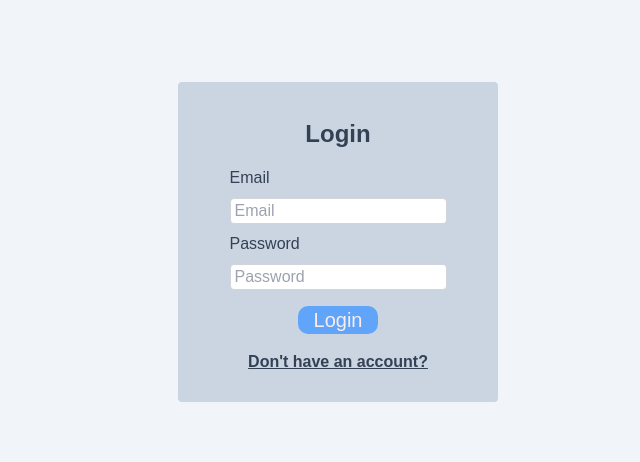
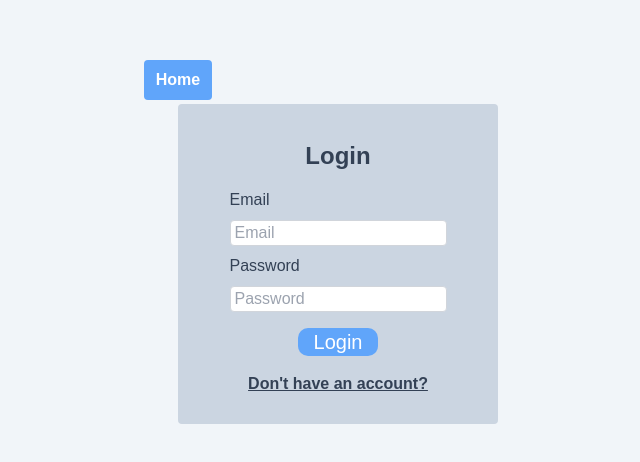
Before and after one commit to alexcsia/Hangman-Website, a Next.js app: page /users/login in a window 1280 px wide. Shown: the part 158-620 px from the top of the page, without its empty margins (302-942 px from the left). Built offline with nearby package versions, Linux system fonts and the light colour scheme.

Commit message:
add homepage redirect button

```diff
--- a/app/components/LoginForm.tsx
+++ b/app/components/LoginForm.tsx
@@ -59,7 +59,7 @@ const LoginForm: React.FC = () => {
 
   return (
     <>
-      <div className="bg-slate-300 mx-auto my-52 w-1/4 h-80 flex flex-col items-center justify-center rounded">
+      <div className="bg-slate-300 mx-auto my-45 w-1/4 h-80 flex flex-col items-center justify-center rounded">
         <form
           className="flex flex-col items-center justify-center "
           onSubmit={handleSubmit}
--- a/app/components/UserProfile.tsx
+++ b/app/components/UserProfile.tsx
@@ -58,10 +58,16 @@ const UserProfile: React.FC<UserProfileProps> = ({ token }) => {
   if (error) return <div>{error}</div>;
 
   return (
-    <div className="bg-slate-300 mx-auto my-52 w-1/4 h-80 flex flex-col items-center justify-center rounded">
-      <label>Username: {userData?.username}</label>
-      <label>Email: {userData?.email}</label>
-    </div>
+    <>
+      <div className="bg-slate-300 mx-auto my-45 w-1/4 h-80 flex flex-col items-center justify-center rounded">
+        <label className="text-lg text-gray-800 mb-1">
+          Username: <span className="font-semibold">{userData?.username}</span>
+        </label>
+        <label className="text-lg text-gray-800">
+          Email: <span className="font-semibold">{userData?.email}</span>
+        </label>
+      </div>
+    </>
   );
 };
 
--- a/app/globals.css
+++ b/app/globals.css
@@ -37,7 +37,7 @@ button {
   border-radius: 10px;
   font-family: Arial, "Trebuchet MS", sans-serif;
   font-size: x-large;
-  color: #fbecec;
+  color: white;
 }
 
 button:hover {
--- a/app/play/connect/page.tsx
+++ b/app/play/connect/page.tsx
@@ -5,6 +5,7 @@ import SearchLobby from "@/app/components/SearchCode";
 import { useEffect } from "react";
 import { useRouter } from "next/navigation";
 import { jwtDecode } from "jwt-decode";
+import Link from "next/link";
 
 interface DecodedToken {
   id: string;
@@ -41,6 +42,11 @@ const ConnectPage = () => {
 
   return (
     <main>
+      <div className="mb-12 mr-80">
+        <Link href="/" className="custom-link p-3">
+          Home
+        </Link>
+      </div>
       <SearchLobby token={token || ""}></SearchLobby>
       <GenerateCode token={token || ""}></GenerateCode>
     </main>
--- a/app/users/login/page.tsx
+++ b/app/users/login/page.tsx
@@ -1,9 +1,14 @@
 import React from "react";
 import LoginForm from "@/app/components/LoginForm";
-
+import Link from "next/link";
 const LoginPage = () => {
   return (
     <main>
+      <div className="mt-15 mb-1 mr-80">
+        <Link href="/" className="custom-link p-3">
+          Home
+        </Link>
+      </div>
       <LoginForm></LoginForm>
     </main>
   );
--- a/app/users/profile/[userId]/page.tsx
+++ b/app/users/profile/[userId]/page.tsx
@@ -4,6 +4,7 @@ import UserProfile from "@/app/components/UserProfile";
 import { useEffect, useState } from "react";
 import { useRouter } from "next/navigation";
 import { jwtDecode } from "jwt-decode";
+import Link from "next/link";
 
 interface DecodedToken {
   id: string;
@@ -39,6 +40,11 @@ const ProfilePage = () => {
   }, [router]);
   return (
     <main>
+      <div className=" mb-1 mr-80">
+        <Link href="/" className="custom-link p-3">
+          Home
+        </Link>
+      </div>
       <UserProfile token={token || ""}></UserProfile>
     </main>
   );
--- a/app/users/signup/page.tsx
+++ b/app/users/signup/page.tsx
@@ -1,10 +1,16 @@
 import React from "react";
 import SignUpForm from "@/app/components/SignUpForm";
 import PasswordRequirements from "@/app/components/PasswordRequirements";
+import Link from "next/link";
 
 const SignupPage = () => {
   return (
     <main className="flex flex-row ">
+      <div className=" mx-2">
+        <Link href="/" className="custom-link p-3">
+          Home
+        </Link>
+      </div>
       <SignUpForm></SignUpForm>
       <PasswordRequirements></PasswordRequirements>
     </main>
```
Also changed, not shown: app/components/SignUpForm.tsx (+12 -3 lines).
